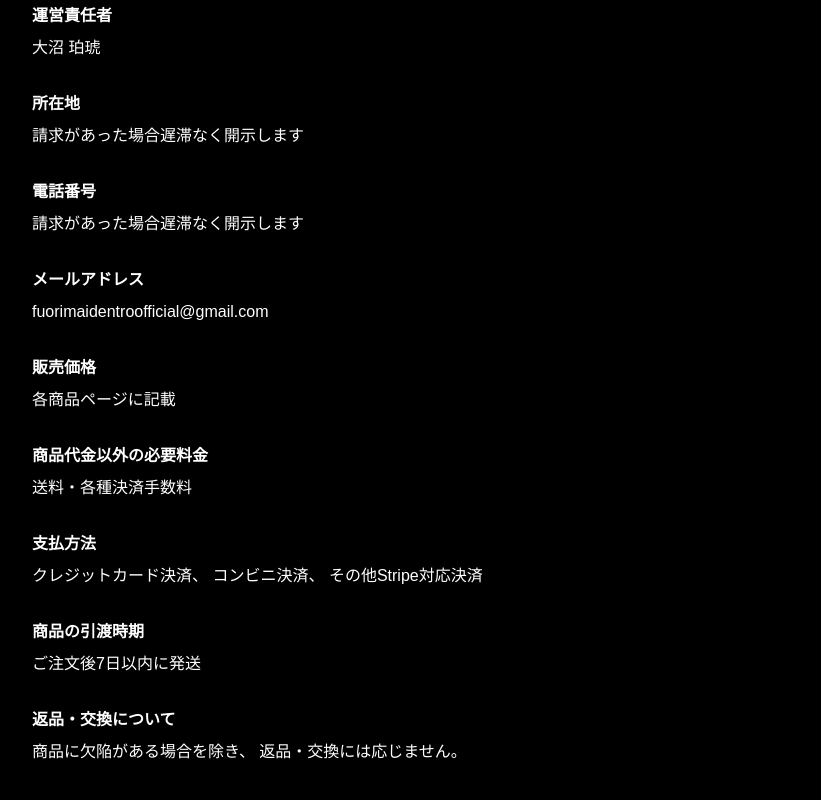
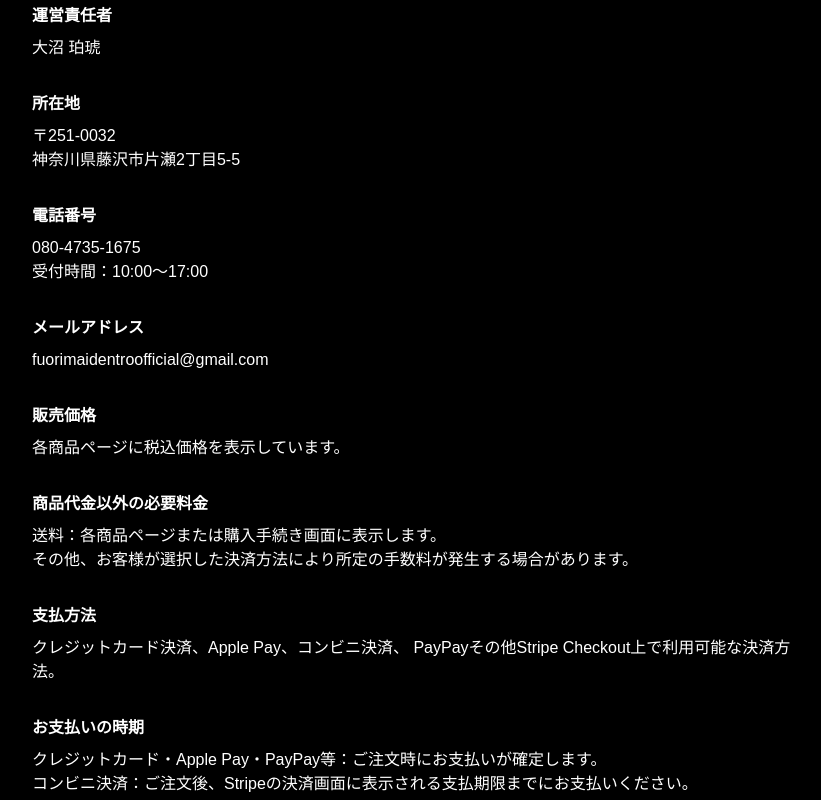
Before and after one commit to ose-nyan5/my-shop, a Next.js app: page /legal in a window 1280 px wide. Shown: the part 300-1100 px from the top of the page, without its empty margins (0-821 px from the left). Built offline with nearby package versions, Linux system fonts and the light colour scheme.

Commit message:
update commerce disclosure

```diff
--- /dev/null
+++ b/app/api/stripe-webhook/route.ts
@@ -0,0 +1,44 @@
+import { NextResponse } from "next/server"
+import Stripe from "stripe"
+import { Resend } from "resend"
+
+const stripe = new Stripe(process.env.STRIPE_SECRET_KEY!)
+const resend = new Resend(process.env.RESEND_API_KEY!)
+
+export async function POST(req: Request) {
+  const body = await req.text()
+  const signature = req.headers.get("stripe-signature")
+
+  let event: Stripe.Event
+
+  try {
+    event = stripe.webhooks.constructEvent(
+      body,
+      signature!,
+      process.env.STRIPE_WEBHOOK_SECRET!
+    )
+  } catch (err) {
+    return NextResponse.json(
+      { error: "Webhook signature verification failed" },
+      { status: 400 }
+    )
+  }
+
+  if (event.type === "checkout.session.completed") {
+    const session = event.data.object as Stripe.Checkout.Session
+
+    await resend.emails.send({
+      from: "FUORI MAI DENTRO <onboarding@resend.dev>",
+      to: "fuorimaidentroofficial@gmail.com",
+      subject: "New Order - FUORI MAI DENTRO",
+      html: `
+        <h1>新しい注文が入りました</h1>
+        <p><strong>注文ID:</strong> ${session.id}</p>
+        <p><strong>お客様メール:</strong> ${session.customer_details?.email ?? "不明"}</p>
+        <p><strong>合計:</strong> ¥${session.amount_total ? session.amount_total.toLocaleString() : "不明"}</p>
+      `,
+    })
+  }
+
+  return NextResponse.json({ received: true })
+}
--- a/app/legal/page.tsx
+++ b/app/legal/page.tsx
@@ -27,12 +27,18 @@ export default function LegalPage() {
 
         <div>
           <h2 className="font-bold mb-2">所在地</h2>
-          <p>請求があった場合遅滞なく開示します</p>
+          <p>
+            〒251-0032<br />
+            神奈川県藤沢市片瀬2丁目5‐5
+          </p>
         </div>
 
         <div>
           <h2 className="font-bold mb-2">電話番号</h2>
-          <p>請求があった場合遅滞なく開示します</p>
+          <p>
+            080-4735-1675<br />
+            受付時間：10:00〜17:00
+          </p>
         </div>
 
         <div>
@@ -42,33 +48,48 @@ export default function LegalPage() {
 
         <div>
           <h2 className="font-bold mb-2">販売価格</h2>
-          <p>各商品ページに記載</p>
+          <p>各商品ページに税込価格を表示しています。</p>
         </div>
 
         <div>
           <h2 className="font-bold mb-2">商品代金以外の必要料金</h2>
-          <p>送料・各種決済手数料</p>
+          <p>
+            送料：各商品ページまたは購入手続き画面に表示します。<br />
+            その他、お客様が選択した決済方法により所定の手数料が発生する場合があります。
+          </p>
         </div>
 
         <div>
           <h2 className="font-bold mb-2">支払方法</h2>
           <p>
-            クレジットカード決済、
-            コンビニ決済、
-            その他Stripe対応決済
+            クレジットカード決済、Apple Pay、コンビニ決済、
+            PayPayその他Stripe Checkout上で利用可能な決済方法。
+          </p>
+        </div>
+
+        <div>
+          <h2 className="font-bold mb-2">お支払いの時期</h2>
+          <p>
+            クレジットカード・Apple Pay・PayPay等：ご注文時にお支払いが確定します。<br />
+            コンビニ決済：ご注文後、Stripeの決済画面に表示される支払期限までにお支払いください。
           </p>
         </div>
 
         <div>
           <h2 className="font-bold mb-2">商品の引渡時期</h2>
-          <p>ご注文後7日以内に発送</p>
+          <p>
+            受注生産のため、ご注文およびお支払い確認後に製作を開始します。
+            発送時期は各商品ページに記載します。
+          </p>
         </div>
 
         <div>
           <h2 className="font-bold mb-2">返品・交換について</h2>
           <p>
-            商品に欠陥がある場合を除き、
-            返品・交換には応じません。
+            商品に不良・破損・誤配送がある場合は、商品到着後7日以内に
+            メールにてご連絡ください。確認後、返品または交換にて対応します。
+            <br /><br />
+            お客様都合による返品・交換はお受けしておりません。
           </p>
         </div>
 
--- a/app/product/[id]/page.tsx
+++ b/app/product/[id]/page.tsx
@@ -172,7 +172,7 @@ export default function ProductPage() {
             localStorage.setItem("cartQuantity", "1")
             window.location.href = "/cart?add=1"
           }}
-          className="w-full bg-white text-black py-4 mt-10 font-bold text-lg hover:opacity-80 duration-300"
+          className="w-full py-4 mt-10 font-bold text-lg duration-300 bg-white text-black hover:opacity-80"
         >
           ADD TO CART
         </button>
--- /dev/null
+++ b/lib/supabase.ts
@@ -0,0 +1,6 @@
+import { createClient } from "@supabase/supabase-js"
+
+const supabaseUrl = process.env.NEXT_PUBLIC_SUPABASE_URL!
+const supabaseAnonKey = process.env.NEXT_PUBLIC_SUPABASE_ANON_KEY!
+
+export const supabase = createClient(supabaseUrl, supabaseAnonKey)
--- a/package.json
+++ b/package.json
@@ -9,11 +9,13 @@
     "lint": "eslint"
   },
   "dependencies": {
+    "@supabase/supabase-js": "^2.110.2",
     "lucide-react": "^1.20.0",
     "next": "16.2.6",
     "react": "19.2.4",
     "react-dom": "19.2.4",
-    "stripe": "^22.1.1"
+    "resend": "^6.17.1",
+    "stripe": "^22.3.2"
   },
   "devDependencies": {
     "@tailwindcss/postcss": "^4",
```
Also changed, not shown: 1 other file (tests, documents, lock files or other folders).
